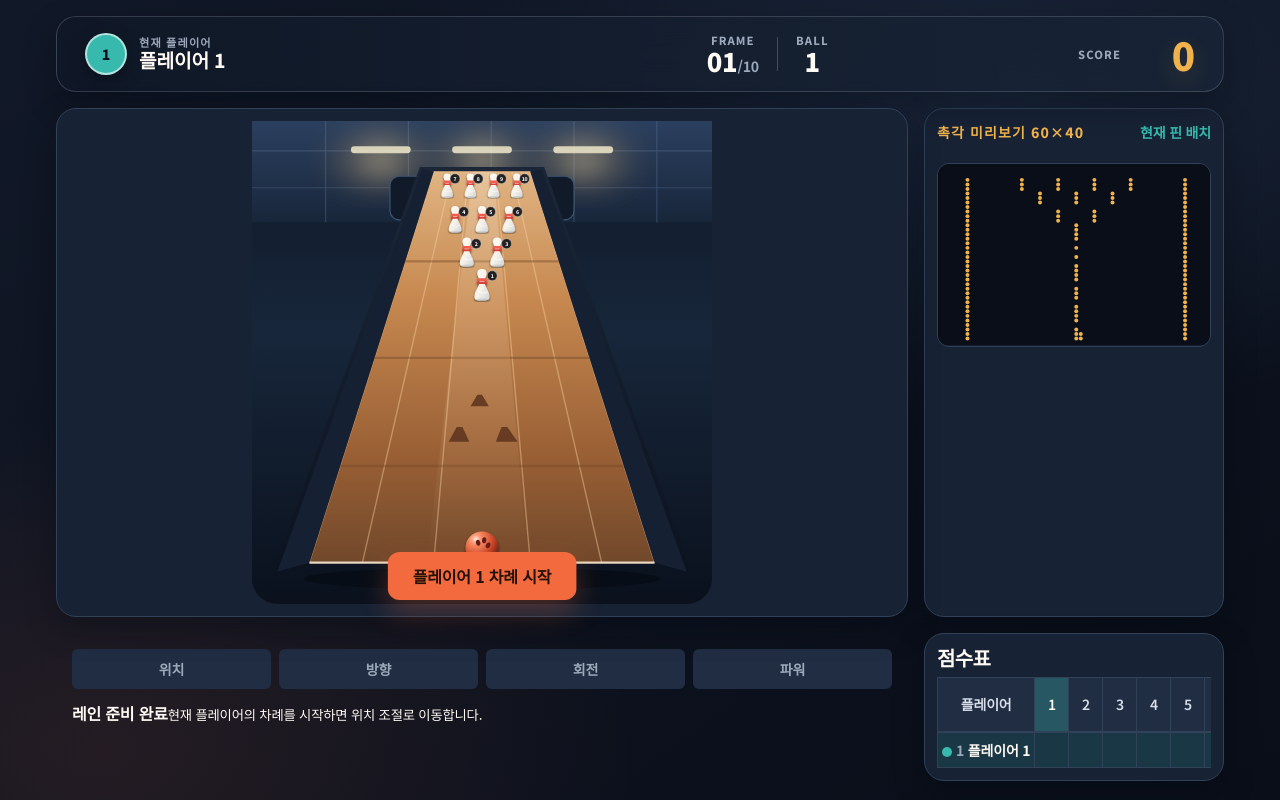
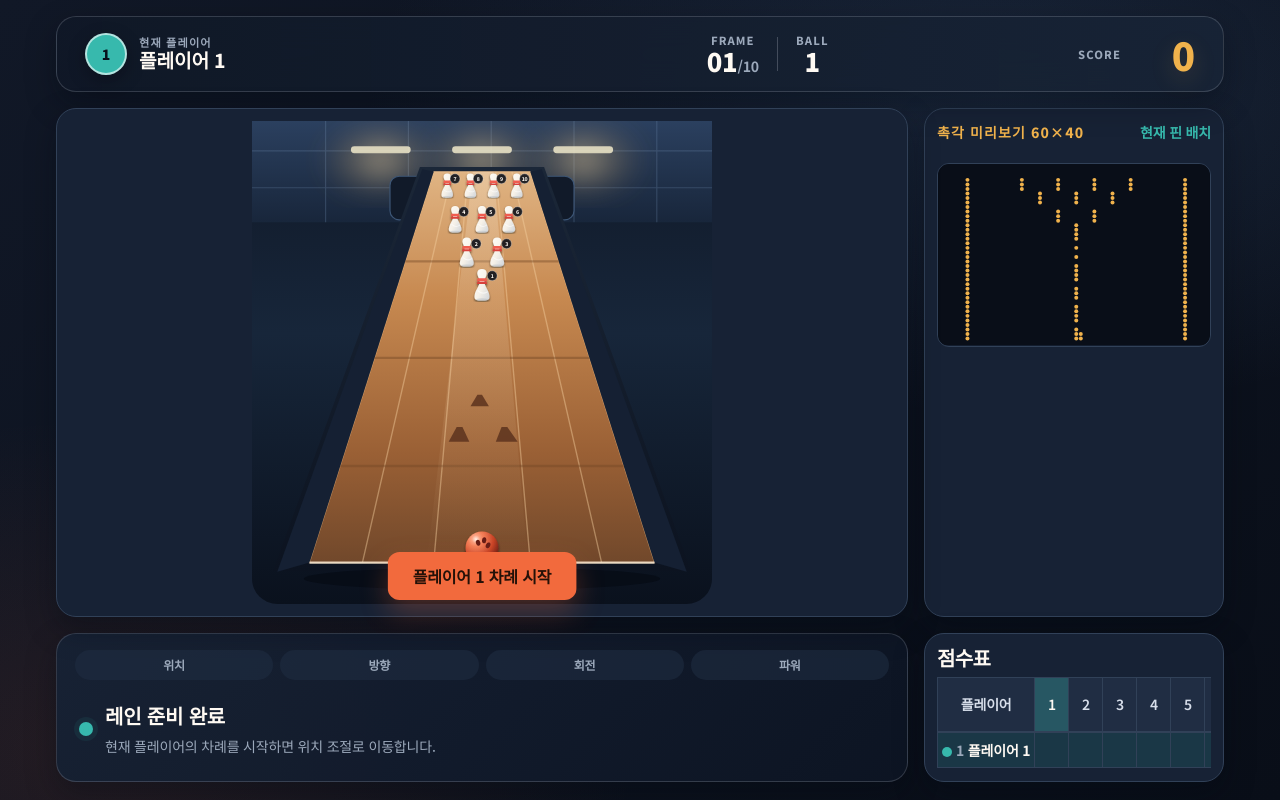
Before and after one commit to byeol-coder/tactile-bowling, a React (Vite) app: page / in a window 1280 px wide. Both pictures are taken after a click on the button "게임 시작". Shown: the top 800 px of the page. Built offline with nearby package versions, Linux system fonts and the light colour scheme.

Commit message:
style(ui): redesign throw controls as a compact game command deck

```diff
--- a/src/components/game/throwControls.css
+++ b/src/components/game/throwControls.css
@@ -1,19 +1,177 @@
-.controls { padding: var(--space-4); display: flex; flex-direction: column; gap: var(--space-3); }
-.controls__steps { display: flex; gap: var(--space-2); list-style: none; margin: 0; padding: 0; }
+.controls {
+  min-width: 0;
+  display: grid;
+  grid-template-columns: minmax(0, 1fr) auto;
+  grid-template-areas:
+    'steps actions'
+    'panel actions';
+  gap: 12px 18px;
+  padding: 16px 18px;
+  color: var(--text-hi);
+  background: linear-gradient(135deg, rgba(23,34,53,.96), rgba(13,21,35,.96));
+  border: 1px solid rgba(215,222,234,.18);
+  border-radius: var(--radius-3);
+  box-shadow: var(--shadow-2);
+}
+
+.controls__steps {
+  grid-area: steps;
+  display: grid;
+  grid-template-columns: repeat(4, minmax(54px, 1fr));
+  gap: 7px;
+  list-style: none;
+  margin: 0;
+  padding: 0;
+}
 .controls__step {
-  flex: 1; text-align: center; padding: var(--space-2); border-radius: var(--radius-1);
-  background: var(--surface-2); color: var(--text-low); font-size: var(--fs-2); font-weight: 600;
+  position: relative;
+  min-height: 30px;
+  display: flex;
+  align-items: center;
+  justify-content: center;
+  gap: 6px;
+  padding: 5px 8px;
+  color: var(--text-low);
+  background: rgba(32,45,67,.58);
   border: 1px solid transparent;
+  border-radius: var(--radius-pill);
+  font-size: var(--fs-1);
+  font-weight: 700;
+  line-height: 1;
 }
-.controls__step.is-active { background: var(--surface-3); color: var(--text-hi); border-color: var(--accent-teal); }
-.controls__panel { display: flex; flex-direction: column; gap: var(--space-2); }
-.controls__row { display: flex; justify-content: space-between; align-items: baseline; }
-.controls__label { font-size: var(--fs-3); color: var(--text-mid); }
-.controls__value { font-family: var(--font-display); font-size: var(--fs-5); color: var(--accent-teal); }
-.controls__hint { margin: 0; font-size: var(--fs-1); color: var(--text-low); }
-.meter { position: relative; height: 12px; background: var(--surface-2); border-radius: var(--radius-pill); overflow: hidden; border: 1px solid var(--border-1); }
-.meter__fill { height: 100%; background: linear-gradient(90deg, var(--accent-blue), var(--accent-teal)); transition: width var(--dur-fast) var(--ease); }
-.meter__zero { position: absolute; left: 50%; top: 0; bottom: 0; width: 2px; background: var(--text-low); }
-.controls__buttons { display: flex; gap: var(--space-2); }
-.controls__adj { flex: 1; }
-.controls__actions { display: flex; gap: var(--space-3); justify-content: space-between; margin-top: auto; }
+.controls__step-num {
+  width: 17px;
+  height: 17px;
+  display: grid;
+  place-items: center;
+  color: var(--text-low);
+  background: rgba(255,255,255,.08);
+  border-radius: 50%;
+  font-size: .62rem;
+  font-weight: 900;
+}
+.controls__step.is-done { color: var(--text-mid); }
+.controls__step.is-done .controls__step-num { color: #08231f; background: var(--accent-teal); }
+.controls__step.is-active {
+  color: var(--text-hi);
+  background: var(--accent-primary-soft);
+  border-color: rgba(242,106,61,.72);
+}
+.controls__step.is-active .controls__step-num { color: var(--text-inverse); background: var(--accent-primary); }
+
+.controls__panel {
+  grid-area: panel;
+  min-width: 0;
+  display: flex;
+  flex-direction: column;
+  gap: 10px;
+}
+.controls__row {
+  min-width: 0;
+  display: flex;
+  justify-content: space-between;
+  align-items: flex-end;
+  gap: 18px;
+}
+.controls__row > span:first-child { min-width: 0; display: flex; flex-direction: column; gap: 2px; }
+.controls__label { color: var(--text-hi); font-size: var(--fs-3); font-weight: 800; }
+.controls__value {
+  flex: 0 0 auto;
+  color: var(--accent-amber);
+  font-size: clamp(1.45rem, 2.4vw, 2rem);
+  font-weight: 900;
+  line-height: 1;
+  font-variant-numeric: tabular-nums;
+}
+.controls__hint { margin: 0; color: var(--text-low); font-size: var(--fs-2); font-weight: 500; line-height: 1.45; }
+
+.controls__adjuster {
+  display: grid;
+  grid-template-columns: 48px minmax(120px, 1fr) 48px;
+  align-items: center;
+  gap: 10px;
+}
+.controls__adj { background: rgba(32,45,67,.66); }
+.meter {
+  position: relative;
+  height: 16px;
+  overflow: hidden;
+  background: rgba(4,9,17,.64);
+  border: 1px solid var(--border-1);
+  border-radius: var(--radius-pill);
+  box-shadow: inset 0 2px 5px rgba(0,0,0,.42);
+}
+.meter__fill {
+  height: 100%;
+  background: linear-gradient(90deg, var(--accent-blue), var(--accent-teal));
+  border-radius: inherit;
+  transition: width var(--dur-fast) var(--ease);
+}
+.meter--power .meter__fill { background: linear-gradient(90deg, #56bcae, var(--accent-amber), var(--accent-primary)); }
+.meter__zero { position: absolute; left: 50%; top: 0; bottom: 0; width: 2px; background: rgba(255,255,255,.46); }
+
+.controls__actions {
+  grid-area: actions;
+  min-width: 150px;
+  display: flex;
+  flex-direction: column-reverse;
+  justify-content: flex-start;
+  align-items: stretch;
+  gap: 9px;
+}
+.controls__primary { min-width: 150px; }
+
+.controls--status { grid-template-columns: minmax(0, 1fr) auto; grid-template-areas: 'steps steps' 'status restart'; }
+.controls__status {
+  grid-area: status;
+  display: flex;
+  align-items: center;
+  gap: 12px;
+  min-height: 62px;
+  padding: 8px 4px;
+}
+.controls__status-mark {
+  width: 14px;
+  height: 14px;
+  flex: 0 0 auto;
+  background: var(--accent-teal);
+  border: 4px solid rgba(55,185,173,.2);
+  border-radius: 50%;
+  box-shadow: 0 0 0 5px rgba(55,185,173,.08);
+}
+.controls--rolling .controls__status-mark { background: var(--accent-amber); animation: pulse-soft 1s ease-in-out infinite; }
+.controls--result .controls__status-mark { background: var(--accent-primary); }
+.controls__status > span:last-child { display: flex; flex-direction: column; gap: 3px; }
+.controls__status strong { color: var(--text-hi); font-size: var(--fs-4); font-weight: 800; }
+.controls__status small { color: var(--text-low); font-size: var(--fs-2); }
+.controls__restart { grid-area: restart; align-self: center; }
+
+@keyframes pulse-soft {
+  0%, 100% { transform: scale(.86); opacity: .72; }
+  50% { transform: scale(1); opacity: 1; }
+}
+
+@media (max-width: 760px) {
+  .controls {
+    grid-template-columns: 1fr;
+    grid-template-areas: 'steps' 'panel' 'actions';
+    padding: 14px;
+  }
+  .controls__actions { min-width: 0; flex-direction: row; }
+  .controls__actions .btn { flex: 1 1 auto; }
+  .controls--status { grid-template-areas: 'steps' 'status' 'restart'; }
+  .controls__restart { justify-self: stretch; }
+}
+
+@media (max-width: 460px) {
+  .controls__step { gap: 0; padding-inline: 4px; }
+  .controls__step-num { display: none; }
+  .controls__row { align-items: flex-start; }
+  .controls__hint { max-width: 240px; }
+  .controls__adjuster { grid-template-columns: 46px minmax(80px, 1fr) 46px; gap: 8px; }
+}
+
+@media (prefers-reduced-motion: reduce) {
+  .meter__fill { transition: none; }
+  .controls--rolling .controls__status-mark { animation: none; }
+}
```
